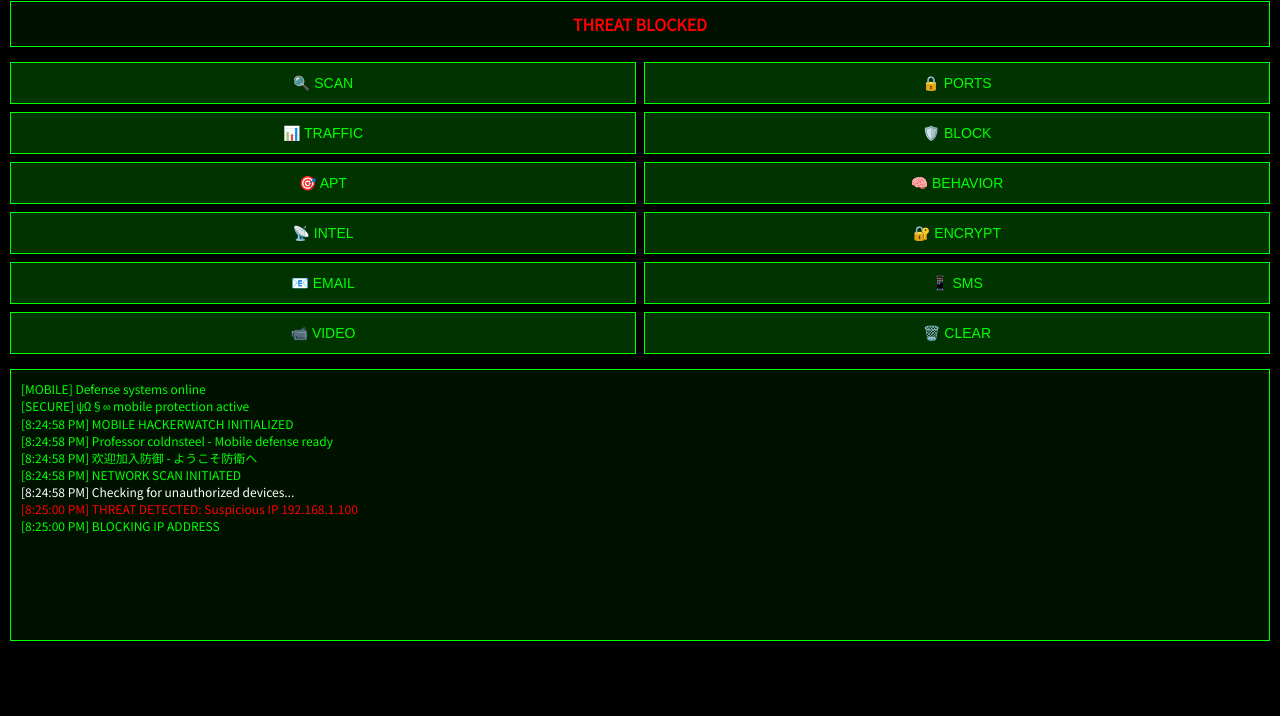
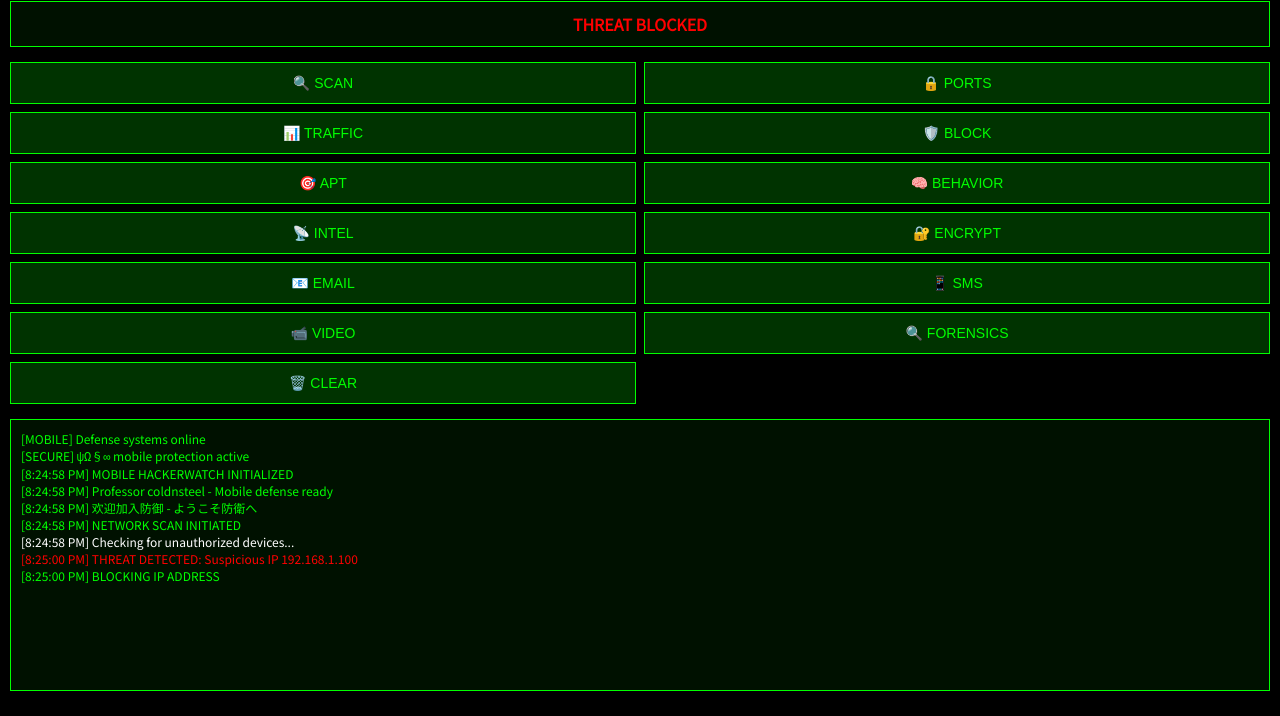
Before and after one commit to coldnsteel/MyWebsite, a website: page public/mobile/index.html in a window 1280 px wide. Shown: the part 84-800 px from the top of the page. Drawn offline with Linux system fonts and the light colour scheme.

Commit message:
HackerWatch: Add forensics button to both interfaces

```diff
--- a/public/mobile/index.html
+++ b/public/mobile/index.html
@@ -41,6 +41,7 @@
       <button class="btn" onclick="sendEmailAlert('Mobile threat')">📧 EMAIL</button>
       <button class="btn" onclick="sendSMSAlert('Mobile alert')">📱 SMS</button>
       <button class="btn" onclick="startVideoComms()">📹 VIDEO</button>
+      <button class="btn" onclick="startForensics()">🔍 FORENSICS</button>
       <button class="btn" onclick="clearLog()">🗑️ CLEAR</button>
     </div>
 
```
